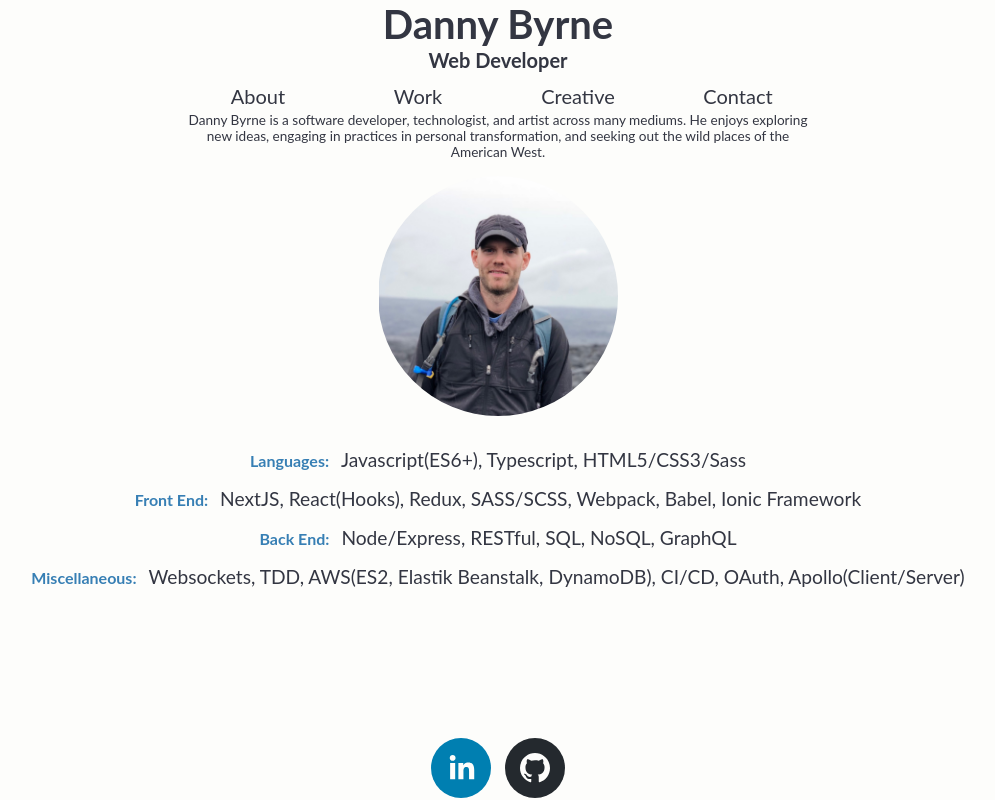
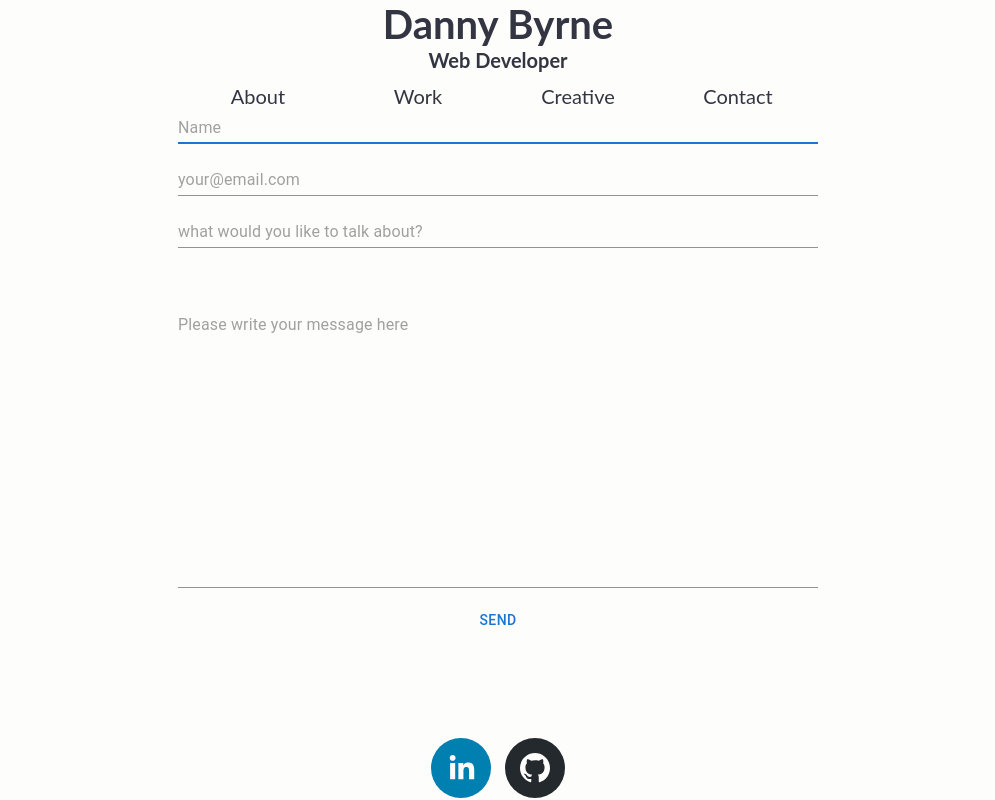
Before and after one commit to danny-byrne/Devsite, a React (Create React App) app: page / in a window 1280 px wide. Shown: the whole page, without its empty margins (142-1137 px from the left). Built offline with nearby package versions, Linux system fonts and the light colour scheme.

Commit message:
add material UI

```diff
--- a/src/App.js
+++ b/src/App.js
@@ -153,7 +153,7 @@ const StyledApp = styled.div`
 `;
 
 const App = () => {
-  const [view, setView] = useState(VIEWS.about);
+  const [view, setView] = useState(VIEWS.contact);
   const resetPage = () => {
     setTimeout(() => {
       setView('about');
@@ -187,7 +187,10 @@ const App = () => {
             <NavButton
               key={VIEWS[section]}
               value={VIEWS[section]}
-              onClick={() => setView(VIEWS[section])}
+              onClick={() => {
+                console.log(VIEWS[section]);
+                setView(VIEWS[section]);
+              }}
             />
           ))}
         </div>
--- a/src/components/Contact.js
+++ b/src/components/Contact.js
@@ -1,6 +1,7 @@
 import React, { useState } from 'react';
 import emailjs from 'emailjs-com';
 import styled from 'styled-components';
+import { Input, Button } from '@mui/material';
 
 import { STYLE_CONSTANTS } from '../constants';
 
@@ -19,9 +20,28 @@ const { mediaMinWidth } = STYLE_CONSTANTS;
 const StyledContact = styled.div`
   .contact-form {
     width: 50vw;
+
+    .textinput {
+      margin-bottom: 20px;
+    }
+
+    .label {
+      padding: 5px;
+      font-size: 1.1rem;
+    }
+
+    .message {
+      height: 40vh;
+      margin-bottom: 20px;
+    }
+
+    .button {
+      width: 20vw;
+      height: 25px;
+    }
+
     @media (max-width: ${mediaMinWidth}) {
       width: 90vw;
-
       .message {
         height: 40vh;
       }
@@ -31,20 +51,6 @@ const StyledContact = styled.div`
       button {
         width: 40vw;
       }
-    }
-
-    .label {
-      padding: 5px;
-      font-size: 1.1rem;
-    }
-
-    .message {
-      height: 40vh;
-    }
-
-    .button {
-      width: 20vw;
-      height: 25px;
     }
   }
 `;
@@ -105,10 +111,8 @@ const Contact = ({ resetPage }) => {
             className="contact-form fade-in"
             onSubmit={(e) => formSubmit(e)}
           >
-            <label className="label" htmlFor="name">
-              Name
-            </label>
-            <input
+            <Input
+              autoFocus
               onChange={(e) => setName(e.target.value)}
               id="name"
               name="name"
@@ -119,10 +123,7 @@ const Contact = ({ resetPage }) => {
               value={name}
             />
 
-            <label className="label" htmlFor="email">
-              Email
-            </label>
-            <input
+            <Input
               onChange={(e) => setEmail(e.target.value)}
               id="email"
               name="email"
@@ -133,10 +134,7 @@ const Contact = ({ resetPage }) => {
               value={email}
             />
 
-            <label className="label" htmlFor="subject">
-              Enter Subject
-            </label>
-            <input
+            <Input
               onChange={(e) => setSubject(e.target.value)}
               id="subject"
               name="subject"
@@ -147,10 +145,8 @@ const Contact = ({ resetPage }) => {
               value={subject}
             />
 
-            <label className="label" htmlFor="message">
-              Message
-            </label>
-            <textarea
+            <Input
+              multiline
               onChange={(e) => setMessage(e.target.value)}
               id="message"
               cols="60"
@@ -162,11 +158,10 @@ const Contact = ({ resetPage }) => {
               required
               value={message}
             />
-            <div>
-              <button type="submit" className="button">
-                {buttonText}
-              </button>
-            </div>
+
+            <Button type="submit" className="button outlined">
+              {buttonText}
+            </Button>
           </form>
         </div>
       )}
```
Also changed, not shown: package.json (+5 -2 lines), 1 other file (tests, documents, lock files or other folders).
